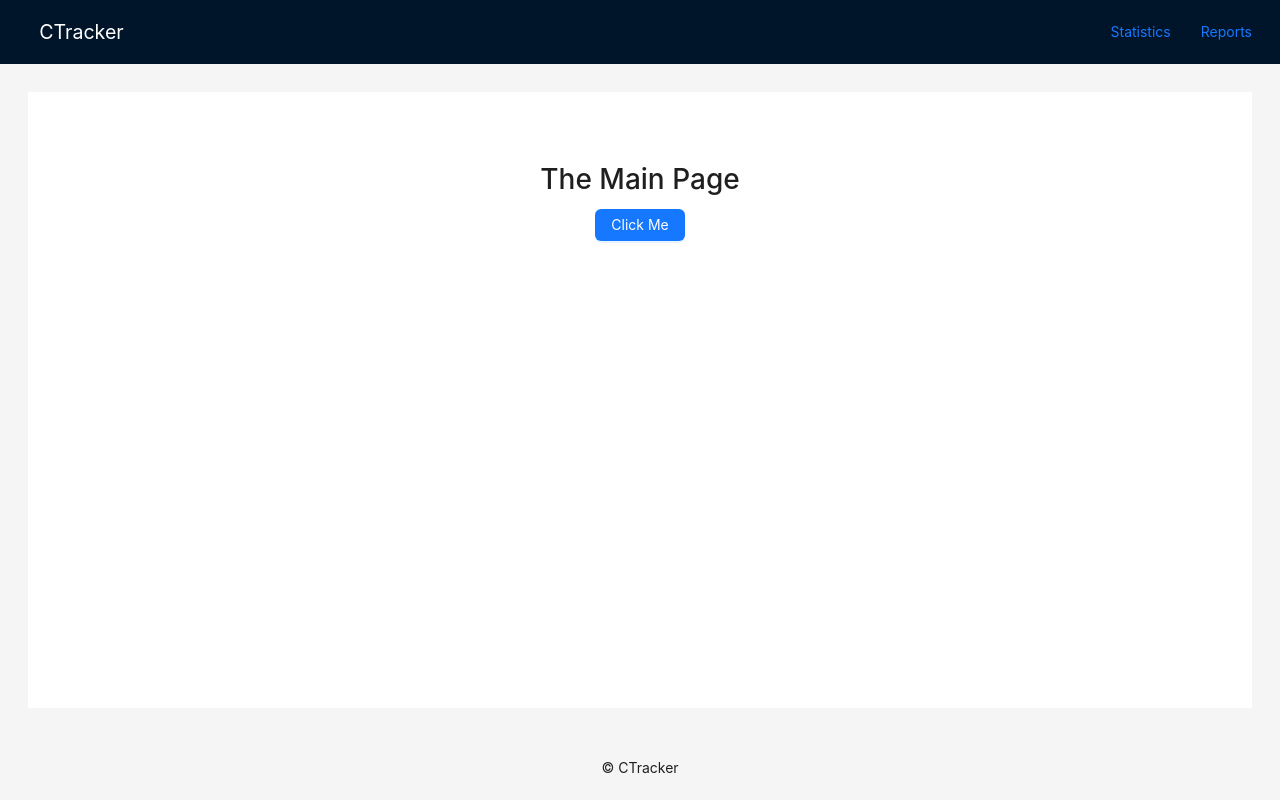
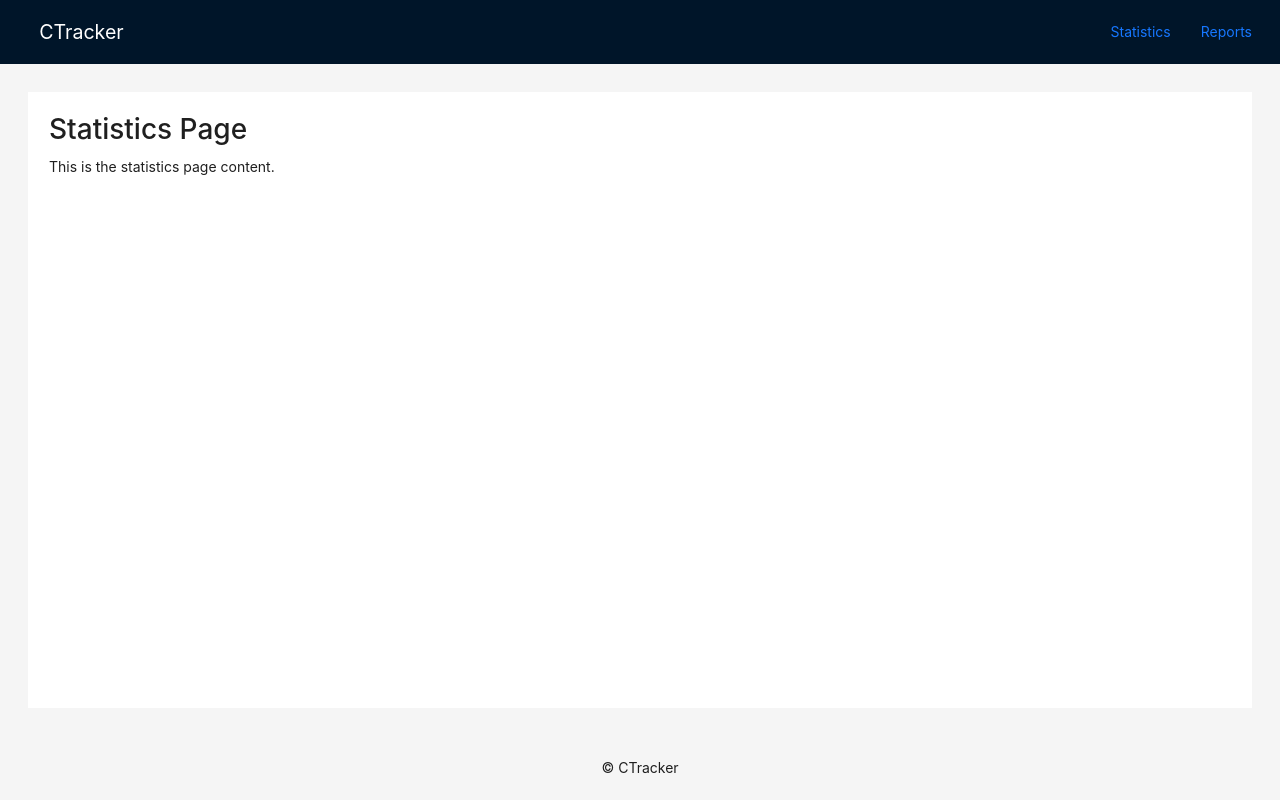
Before and after one commit to mehmetegeacican/CTracker, a React (Vite) app in the folder client/: page /statistics in a window 1280 px wide. Built offline with nearby package versions, Linux system fonts and the light colour scheme.

Commit message:
layout and page navigation added

```diff
--- a/client/package.json
+++ b/client/package.json
@@ -12,7 +12,8 @@
   "dependencies": {
     "antd": "^5.23.0",
     "react": "^18.3.1",
-    "react-dom": "^18.3.1"
+    "react-dom": "^18.3.1",
+    "react-router-dom": "^7.1.1"
   },
   "devDependencies": {
     "@eslint/js": "^9.17.0",
--- a/client/src/App.jsx
+++ b/client/src/App.jsx
@@ -1,15 +1,21 @@
 import { useState } from 'react'
 import { Button } from 'antd';
 import AppLayout from './layout';
+import { BrowserRouter, Routes, Route, Navigate } from 'react-router-dom';
+import ReportsPage from './pages/reports';
+import StatisticPage from './pages/statistics';
 
 function App() {
   return (
-    <AppLayout>
-      <div style={{ textAlign: 'center', marginTop: '50px' }}>
-      <h1>The Main Page</h1>
-      <Button type="primary">Click Me</Button>
-    </div>
-    </AppLayout>
+    <BrowserRouter>
+      <AppLayout>
+        <Routes>
+          <Route path="/" element={<Navigate to="/statistics" />} />
+          <Route path="/statistics" element={<StatisticPage />} />
+          <Route path="/reports" element={<ReportsPage />} />
+        </Routes>
+      </AppLayout>
+    </BrowserRouter>
   )
 }
 
--- a/client/src/layout/layout.jsx
+++ b/client/src/layout/layout.jsx
@@ -1,5 +1,6 @@
 import React from 'react';
 import { Flex, Layout, Menu } from 'antd';
+import { Link } from 'react-router-dom';
 
 const { Header, Content, Footer } = Layout;
 
@@ -14,8 +15,8 @@ export default function AppLayout({ children }) {
                 <Flex align='center' justify='space-evenly' gap={30} style={{
                     marginRight:'2em'
                 }}>
-                    <a>Statistics</a>
-                    <a>Reports</a>
+                    <Link to="/statistics">Statistics</Link>
+                    <Link to="/reports">Reports</Link>
                 </Flex>
             </Header>
             {/* Content */}
--- /dev/null
+++ b/client/src/pages/reports/index.js
@@ -0,0 +1 @@
+export {default} from './reportsPage';
--- /dev/null
+++ b/client/src/pages/reports/reportsPage.jsx
@@ -0,0 +1,10 @@
+import React from 'react'
+
+export default function ReportsPage() {
+  return (
+    <div>
+      <h1>Reports Page</h1>
+      <p>This is the reports page content.</p>
+    </div>
+  )
+}
--- /dev/null
+++ b/client/src/pages/statistics/index.js
@@ -0,0 +1 @@
+export {default} from './statisticsPage';
--- /dev/null
+++ b/client/src/pages/statistics/statisticsPage.jsx
@@ -0,0 +1,10 @@
+import React from 'react'
+
+export default function StatisticsPage() {
+  return (
+    <div>
+      <h1>Statistics Page</h1>
+      <p>This is the statistics page content.</p>
+    </div>
+  )
+}
```
Also changed, not shown: 1 other file (tests, documents, lock files or other folders).
